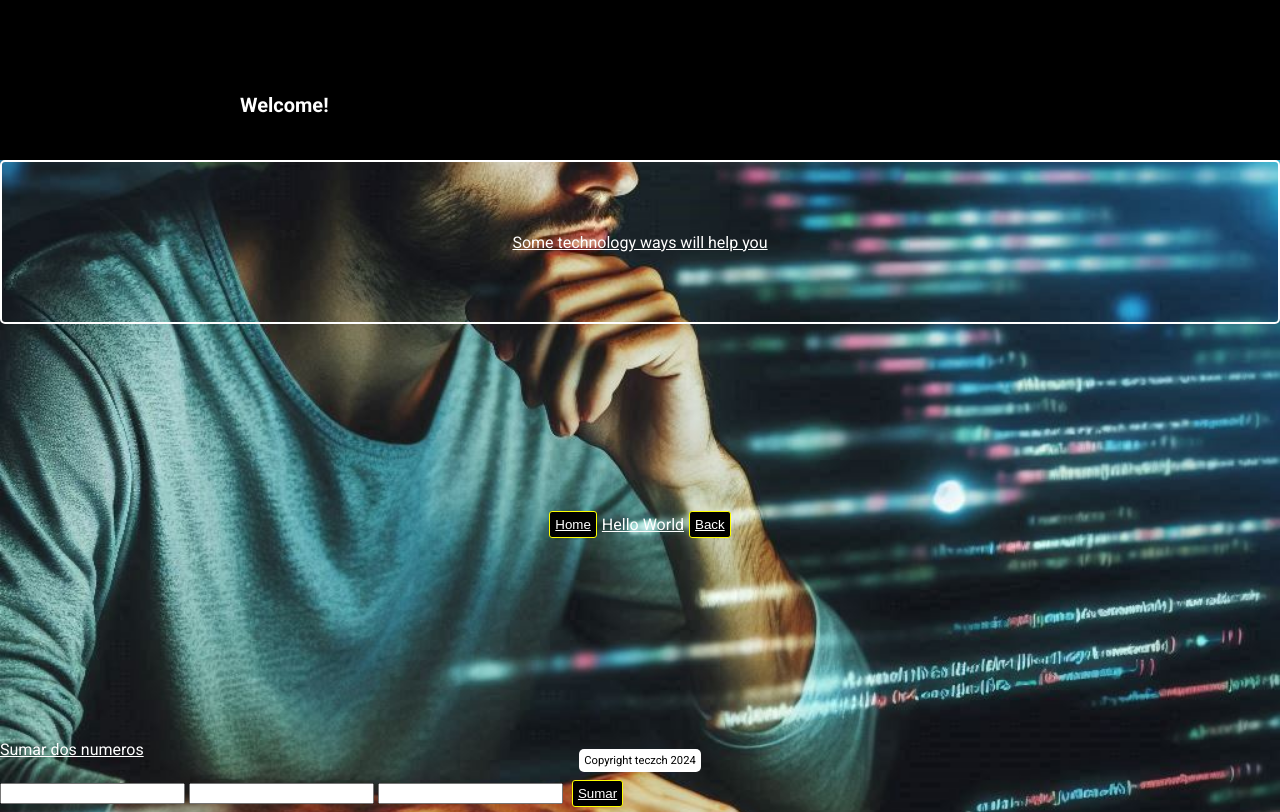
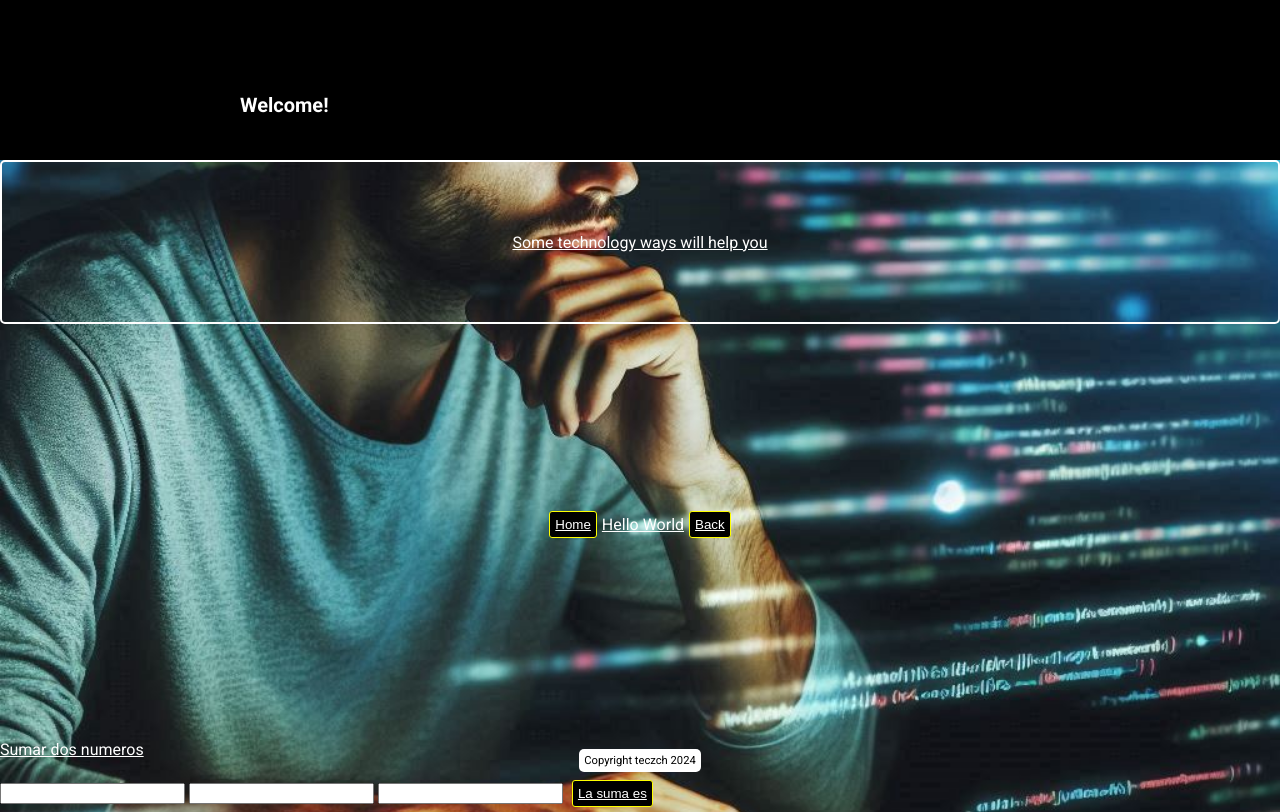
Before and after one commit to luislituma/teczch, a plain HTML site: page index.html in a window 1280 px wide. Drawn offline with Linux system fonts and the light colour scheme.

Commit message:
Cambie etiqueta de sumar

```diff
--- a/index.html
+++ b/index.html
@@ -33,7 +33,7 @@
             <input type="number" id="number1">
             <input type="number" id="number2">
             <input type="text" id="resultado">
-            <button type="button">Sumar</button>
+            <button type="button">La suma es</button>
         </section>
 
     </main>
```
